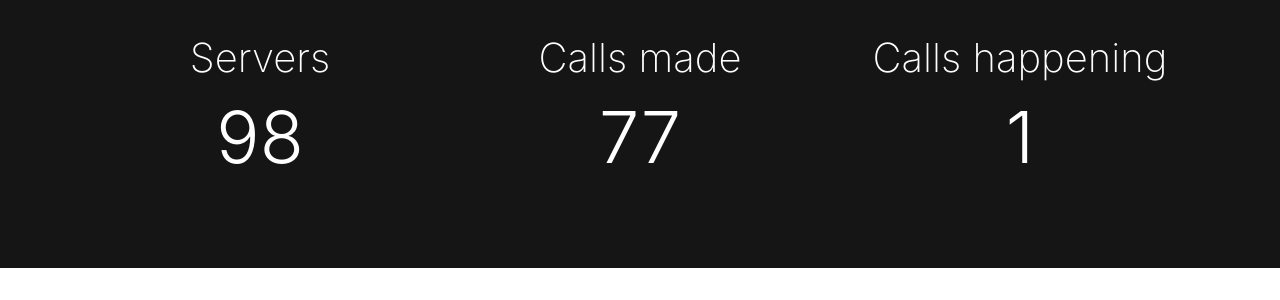
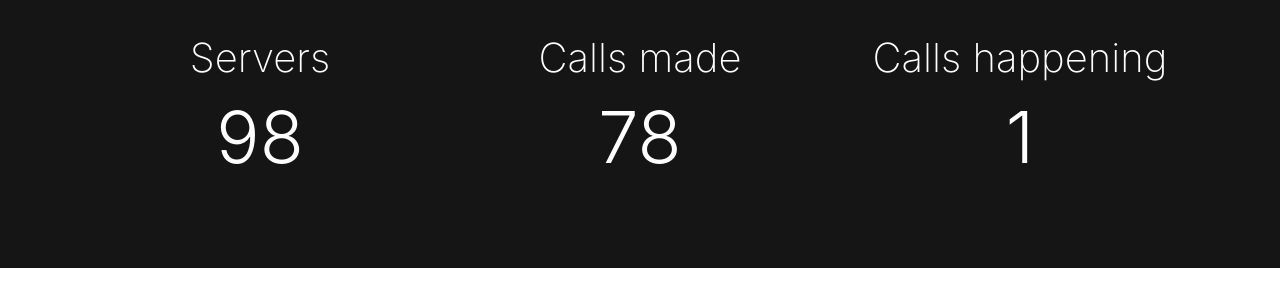
Before and after one commit to tumblenet/tnphone.tumblenet.ga, a Jekyll site: the page built from index.html, in a window 1280 px wide and 900 px high, scrolled down 443 px. Shown: the part 167-467 px from the top of the window. Built offline with Jekyll 4.4.1, drawn with Linux system fonts in a browser that asks for light colours; nearby versions of some CDN libraries.

Commit message:
Update Phones feed

```diff
--- a/_data/phones.json
+++ b/_data/phones.json
@@ -1,5 +1,5 @@
 {
-	"callsMade": 77,
+	"callsMade": 78,
 	"servers": 98,
 	"currentCalls": 1
 }
```
